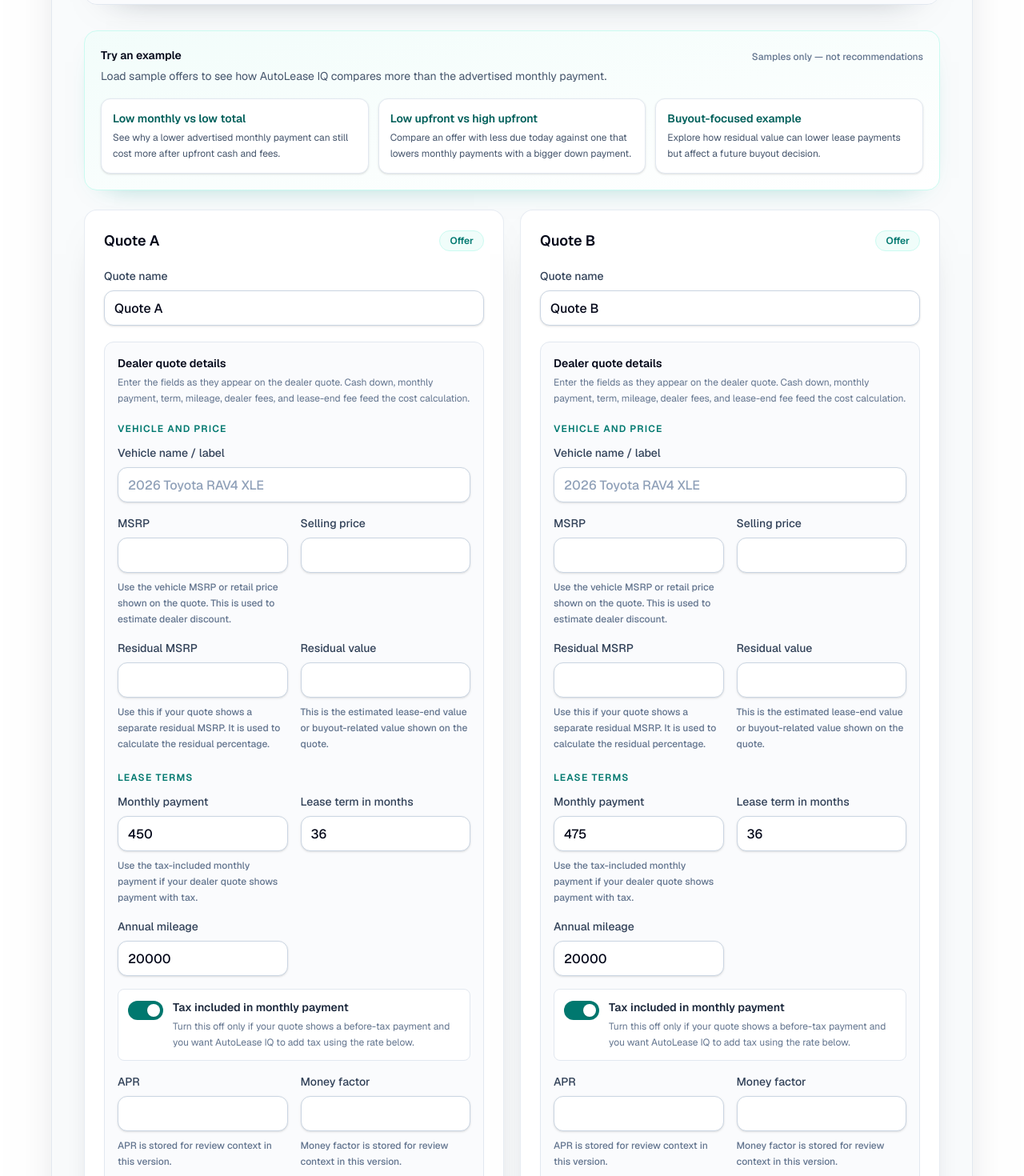
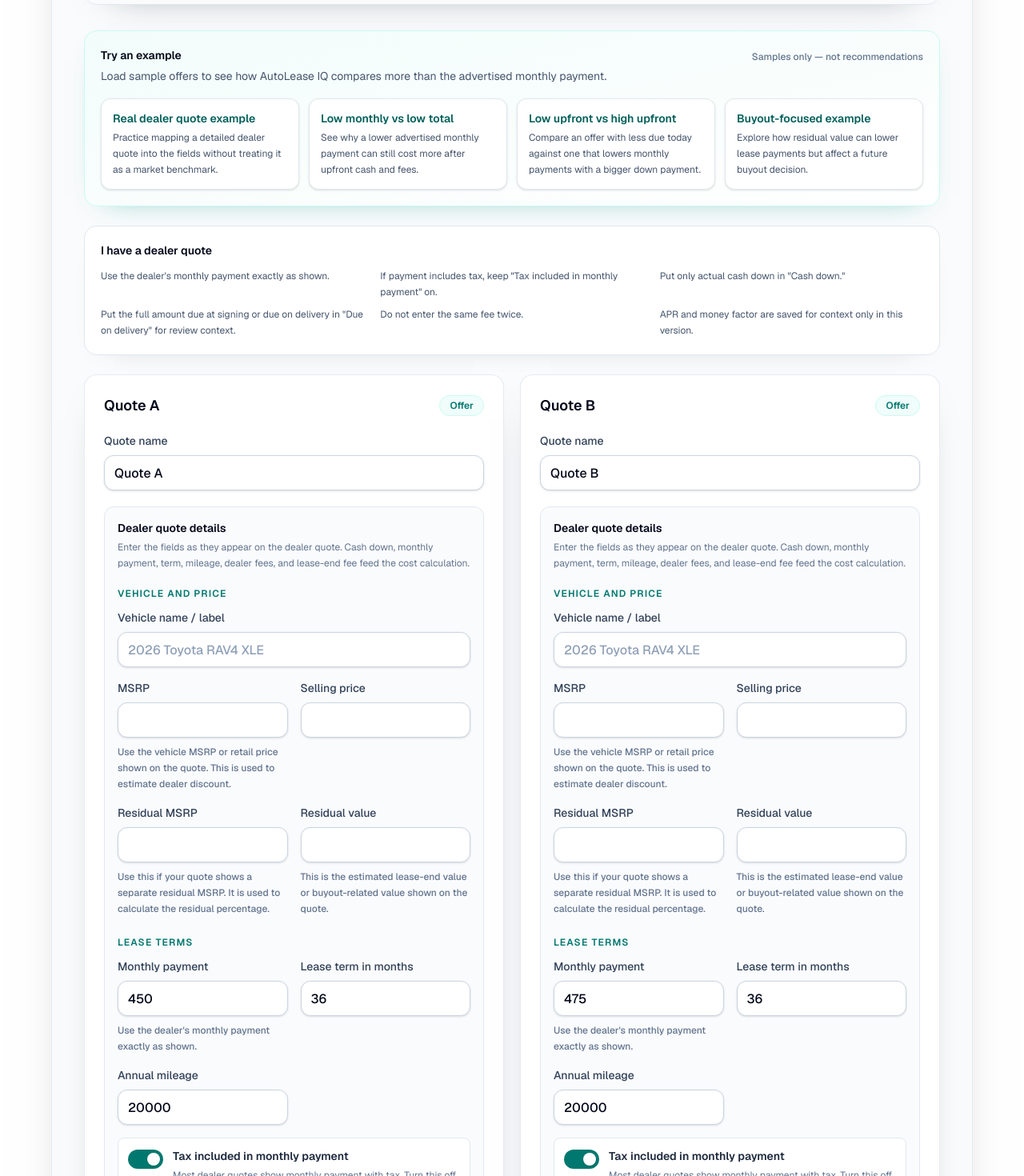
Before and after one commit to Yangk116/AutoLease-IQ, a Next.js app in the folder frontend/: page /compare in a window 1280 px wide. Shown: the part 1860-3330 px from the top of the page at 80% size. Built offline with nearby package versions, Linux system fonts and the light colour scheme.

Commit message:
Polish dealer quote input experience

```diff
--- a/frontend/app/LeaseQuoteCalculator.tsx
+++ b/frontend/app/LeaseQuoteCalculator.tsx
@@ -162,7 +162,11 @@ type GuidedProgressStep = {
 };
 
 type ComparisonPreset = {
-  id: "low-monthly-vs-low-total" | "low-upfront-vs-high-upfront" | "buyout";
+  id:
+    | "real-dealer-quote-example"
+    | "low-monthly-vs-low-total"
+    | "low-upfront-vs-high-upfront"
+    | "buyout";
   name: string;
   purpose: string;
   decisionMode: DecisionMode;
@@ -252,6 +256,61 @@ const defaultComparisonQuotes: ComparisonQuoteForm[] = [
 ];
 
 const comparisonPresets: ComparisonPreset[] = [
+  {
+    id: "real-dealer-quote-example",
+    name: "Real dealer quote example",
+    purpose:
+      "Practice mapping a detailed dealer quote into the fields without treating it as a market benchmark.",
+    decisionMode: "lowest-total-cost",
+    quotes: [
+      {
+        id: "quote-a",
+        label: "Quote A",
+        quoteName: "2026 Subaru WRX GT",
+        downPayment: 8_000,
+        monthlyPayment: 362.02,
+        termMonths: 24,
+        annualMileage: 20_000,
+        dealerFees: 395,
+        leaseEndFee: 0,
+        vehicleName: "2026 Subaru WRX GT",
+        vehicleMsrp: 46_995,
+        sellingPrice: 45_023.2,
+        residualMsrp: 48_240,
+        residualValue: 34_250.4,
+        addTaxToMonthlyPayment: false,
+        taxRate: defaultTaxRate,
+        dueOnDelivery: 7_961.02,
+        apr: 2.99,
+        moneyFactor: 0.00125,
+        dealerNotes:
+          "Example quote for testing field mapping. Due on delivery is stored as context.",
+      },
+      {
+        id: "quote-b",
+        label: "Quote B",
+        quoteName: "Alternative offer",
+        downPayment: 3_000,
+        monthlyPayment: 598.45,
+        termMonths: 24,
+        annualMileage: 20_000,
+        dealerFees: 395,
+        leaseEndFee: 0,
+        vehicleName: "2026 Subaru WRX GT alternative offer",
+        vehicleMsrp: 46_995,
+        sellingPrice: 45_023.2,
+        residualMsrp: 48_240,
+        residualValue: 34_250.4,
+        addTaxToMonthlyPayment: false,
+        taxRate: defaultTaxRate,
+        dueOnDelivery: 3_598.45,
+        apr: 2.99,
+        moneyFactor: 0.00125,
+        dealerNotes:
+          "Alternative example for UI testing with lower cash down and higher monthly payment.",
+      },
+    ],
+  },
   {
     id: "low-monthly-vs-low-total",
     name: "Low monthly vs low total",
@@ -1494,7 +1553,7 @@ export default function LeaseQuoteCalculator() {
             </div>
 
             <div
-              className="mt-4 grid gap-3 md:grid-cols-3"
+              className="mt-4 grid gap-3 sm:grid-cols-2 xl:grid-cols-4"
               aria-label="Example lease comparisons"
             >
               {comparisonPresets.map((preset) => (
@@ -1514,6 +1573,28 @@ export default function LeaseQuoteCalculator() {
               ))}
             </div>
           </div>
+
+          <aside className="rounded-2xl border border-slate-200 bg-white p-4 shadow-[0_12px_35px_-30px_rgba(15,23,42,0.35)] sm:p-5">
+            <h3 className="text-sm font-semibold text-slate-950">
+              I have a dealer quote
+            </h3>
+            <ul className="mt-3 grid gap-x-5 gap-y-2 text-xs leading-5 text-slate-600 sm:grid-cols-2 lg:grid-cols-3">
+              <li>Use the dealer&apos;s monthly payment exactly as shown.</li>
+              <li>
+                If payment includes tax, keep &quot;Tax included in monthly
+                payment&quot; on.
+              </li>
+              <li>Put only actual cash down in &quot;Cash down.&quot;</li>
+              <li>
+                Put the full amount due at signing or due on delivery in
+                &quot;Due on delivery&quot; for review context.
+              </li>
+              <li>Do not enter the same fee twice.</li>
+              <li>
+                APR and money factor are saved for context only in this version.
+              </li>
+            </ul>
+          </aside>
 
           {savedComparisonStatus ? (
             <p
--- a/frontend/app/components/ComparisonQuoteCard.tsx
+++ b/frontend/app/components/ComparisonQuoteCard.tsx
@@ -144,7 +144,7 @@ const advancedFeeFields: AdvancedFeeFieldConfig[] = [
     name: "dealerFees",
     label: "Dealer fees",
     helperText:
-      "Enter separate dealer or admin fees only if they are not already included in cash down or the monthly payment.",
+      "Only enter fees not already included in cash down, due on delivery, or monthly payment.",
   },
   {
     name: "leaseEndFee",
@@ -161,7 +161,7 @@ const dealerQuoteContextFields: DealerQuoteContextFieldConfig[] = [
     min: 0,
     step: 100,
     helperText:
-      "Saved for quote review context. It is not double-counted unless you enter the same amount as cash down or fees.",
+      "For quote review context. Not added to total cost unless also entered as cash down or fees.",
   },
   {
     name: "apr",
@@ -302,8 +302,7 @@ export function ComparisonQuoteCard({
                   />
                   {field.name === "monthlyPayment" ? (
                     <span className="text-xs leading-5 text-slate-500">
-                      Use the tax-included monthly payment if your dealer quote
-                      shows payment with tax.
+                      Use the dealer&apos;s monthly payment exactly as shown.
                     </span>
                   ) : null}
                 </label>
@@ -324,9 +323,8 @@ export function ComparisonQuoteCard({
                   <span className="text-sm font-semibold text-slate-800">
                     Tax included in monthly payment
                     <span className="mt-1 block text-xs font-normal leading-5 text-slate-500">
-                      Turn this off only if your quote shows a before-tax
-                      payment and you want AutoLease IQ to add tax using the
-                      rate below.
+                      Most dealer quotes show monthly payment with tax. Turn
+                      this off only for before-tax payments.
                     </span>
                   </span>
                 </label>
@@ -396,7 +394,7 @@ export function ComparisonQuoteCard({
                   className={fieldInputClasses}
                 />
                 <span className="text-xs leading-5 text-slate-500">
-                  Cash down is included in the cost calculation.
+                  Included in total cost calculation.
                 </span>
               </label>
 
```
